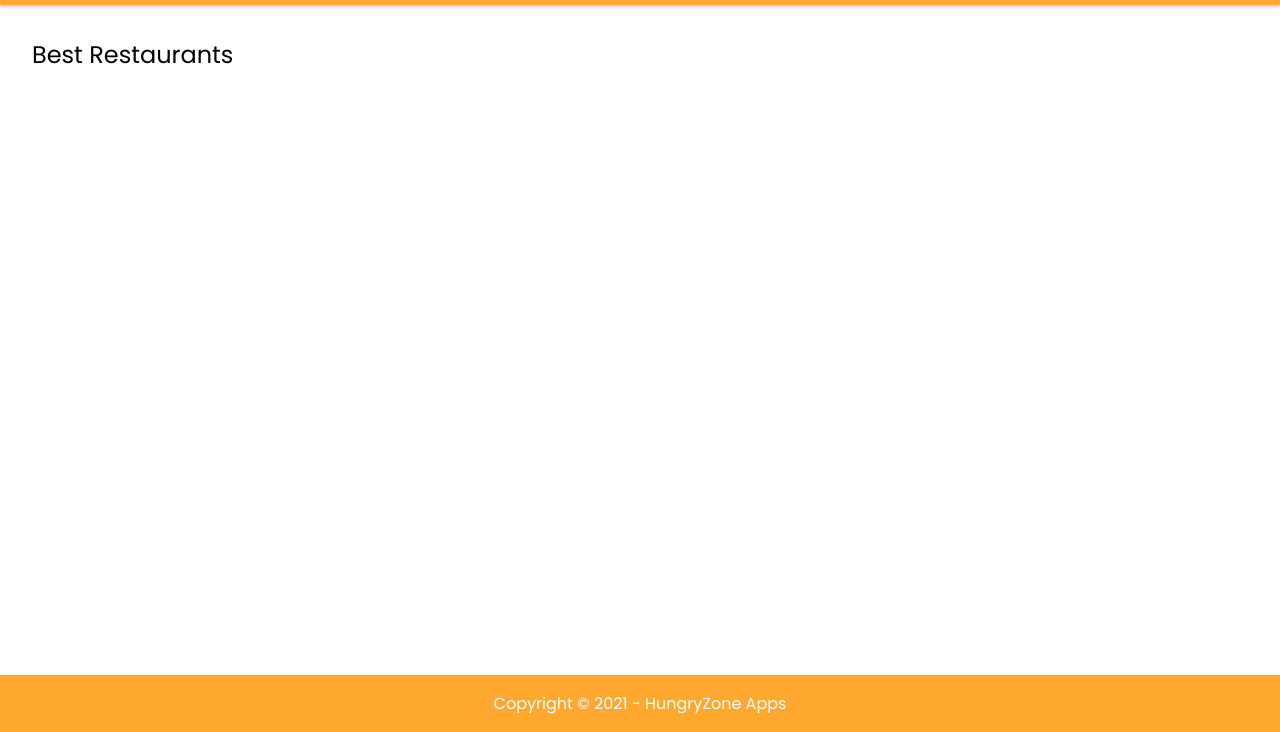
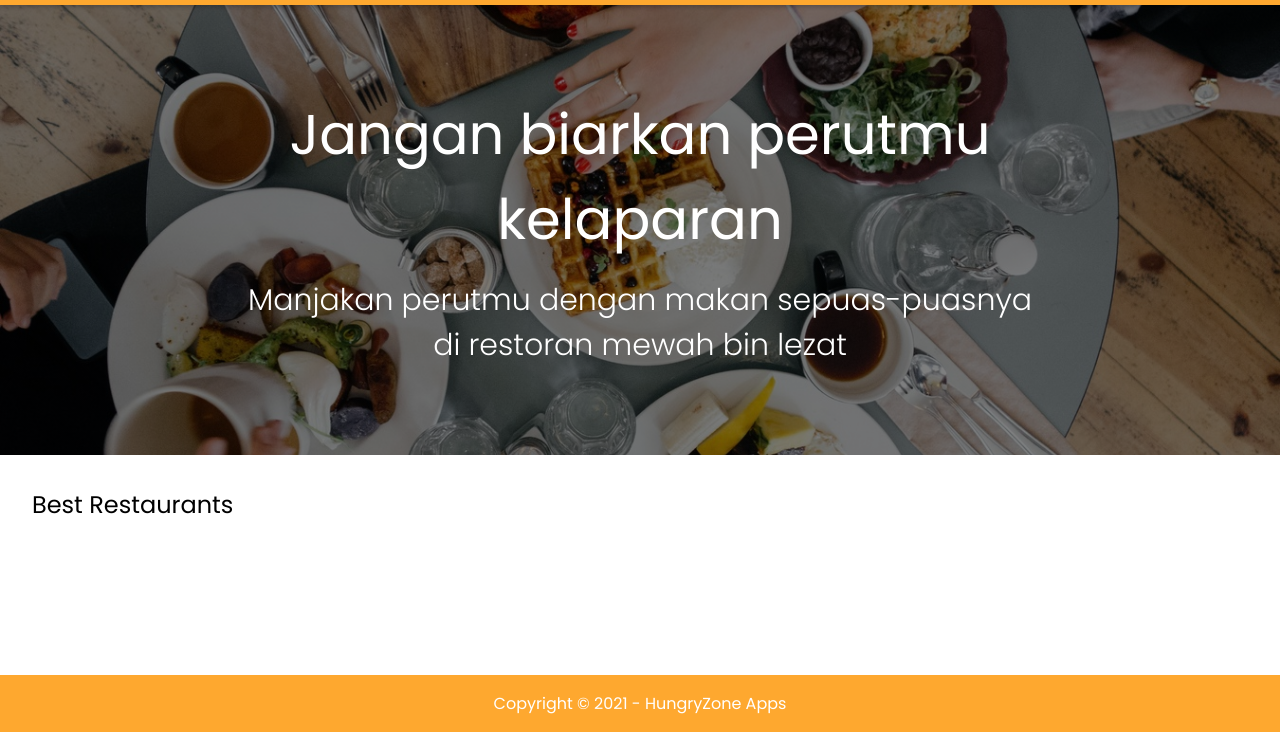
Before and after one commit to dewapalguna900/pwa-restaurant-app, a website built with webpack: page src/templates/index.html in a window 1280 px wide. Shown: the part 68-800 px from the top of the page. Built offline with nearby package versions, Linux system fonts and the light colour scheme; no server answers; files whose address does not match are found by name.

Commit message:
Complete Hero Section

```diff
--- a/src/styles/main.css
+++ b/src/styles/main.css
@@ -82,6 +82,38 @@ body {
   margin-bottom: 5px;
   width: 100%;
   font-weight: 500;
+}
+
+/* Hero Section */
+.hero {
+  display: flex;
+  align-items: center;
+  min-height: 300px;
+  width: 100%;
+  text-align: center;
+  background: linear-gradient(rgba(0, 0, 0, 0.5), rgba(0, 0, 0, 0.5)),
+    url("../public/images/heros/hero-image_2.jpg");
+  background-position: center;
+  background-size: cover;
+  background-color: #ff6701;
+}
+
+.hero__inner {
+  margin: 0 auto;
+  max-width: 800px;
+}
+
+.hero__title {
+  color: #fff;
+  font-weight: 500;
+  font-size: 30px;
+}
+
+.hero__tagline {
+  color: #fff;
+  margin-top: 16px;
+  font-size: 17px;
+  font-weight: 300;
 }
 
 /*
--- a/src/styles/responsive.css
+++ b/src/styles/responsive.css
@@ -41,6 +41,22 @@
     margin: 0;
   }
 
+  .hero {
+    min-height: 450px;
+  }
+
+  .hero__inner {
+    max-width: 750px;
+  }
+
+  .hero__title {
+    font-size: 48px;
+  }
+
+  .hero__tagline {
+    font-size: 24px;
+  }
+
   .restaurants {
     grid-template-columns: 1fr 1fr;
   }
@@ -78,6 +94,18 @@
   .review__list__wrapper {
     grid-template-columns: repeat(3, 1fr);
   }
+
+  .hero__inner {
+    max-width: 800px;
+  }
+
+  .hero__title {
+    font-size: 56px;
+  }
+
+  .hero__tagline {
+    font-size: 30px;
+  }
 }
 
 @media screen and (min-width: 1600px) {
@@ -88,4 +116,12 @@
   .review__list__wrapper {
     grid-template-columns: repeat(4, 1fr);
   }
+
+  .hero__title {
+    font-size: 60px;
+  }
+
+  .hero__tagline {
+    font-size: 35px;
+  }
 }
--- a/src/templates/index.html
+++ b/src/templates/index.html
@@ -27,7 +27,16 @@
             </ul>
         </nav>
     </header>
+
+    <div class="hero" tabindex="0" aria-label="Hero Image. People eating at restaurant">
+        <div class="hero__inner">
+            <h1 class="hero__title" tabindex="0">Jangan biarkan perutmu kelaparan</h1>
+            <p class="hero__tagline" tabindex="0">Manjakan perutmu dengan makan sepuas-puasnya di restoran mewah bin lezat</p>
+        </div>
+    </div>
+
     <main id="mainContent"></main>
+
     <footer>
         <p>
             Copyright © 2021 - HungryZone Apps
```
